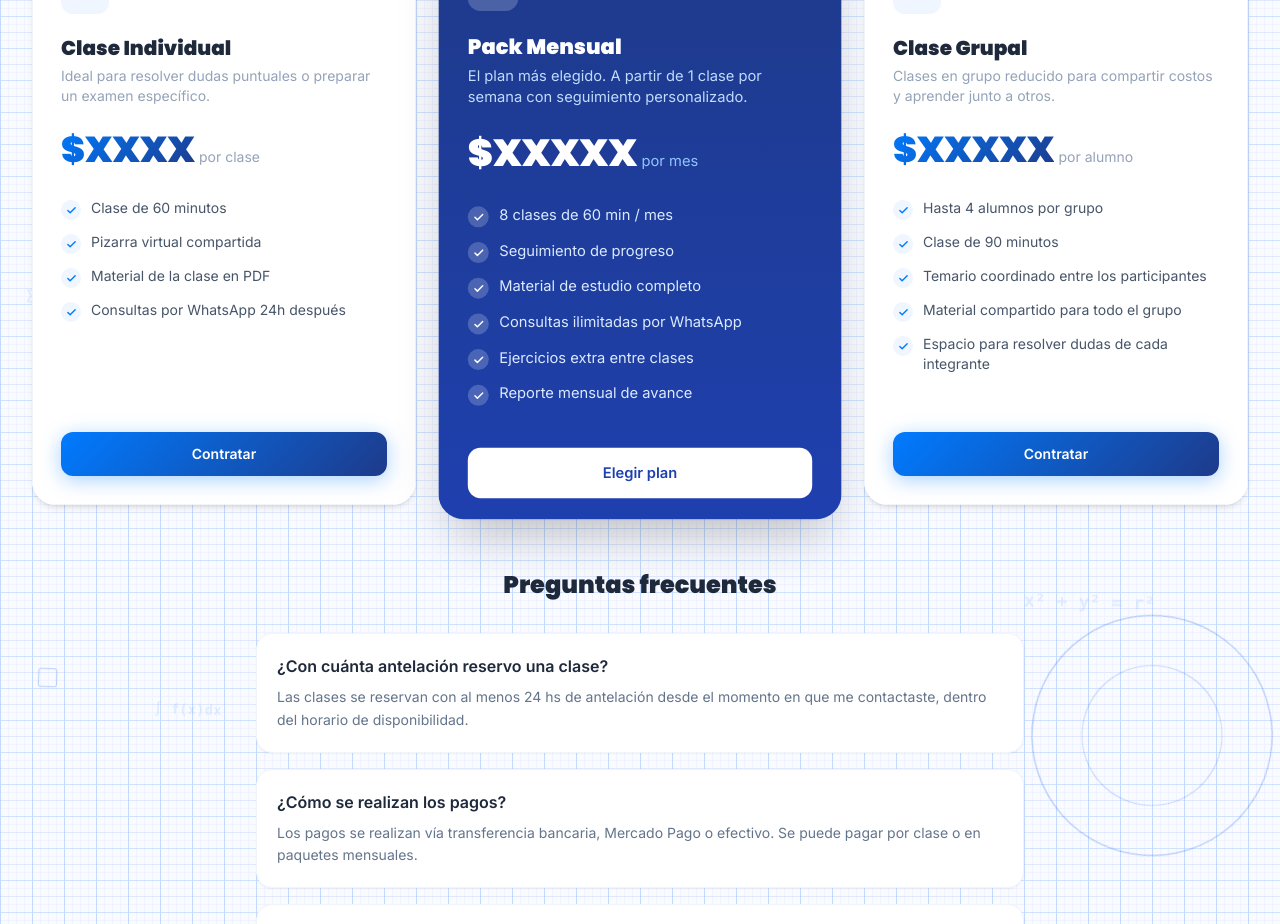
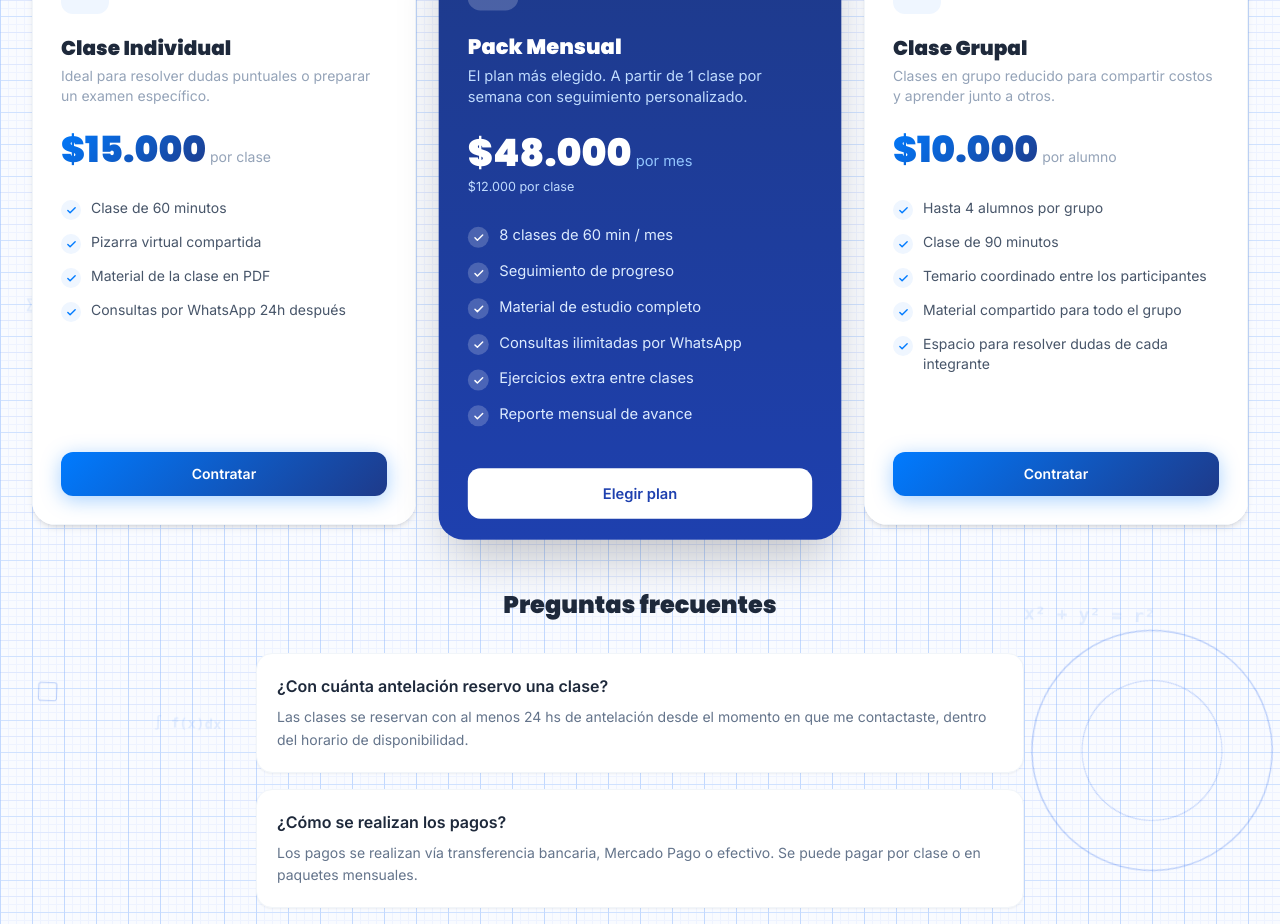
Before and after one commit to ramirolacci/LucaMartinezMath, a React (Vite) app: page / in a window 1280 px wide. Shown: the part 3760-4684 px from the top of the page. Built offline with nearby package versions, Linux system fonts and the light colour scheme.

Commit message:
add prices

```diff
--- a/src/components/Pricing.tsx
+++ b/src/components/Pricing.tsx
@@ -7,7 +7,7 @@ const plans = [
   {
     icon: Zap,
     name: 'Clase Individual',
-    price: '$XXXX',
+    price: '$15.000',
     period: 'por clase',
     description: 'Ideal para resolver dudas puntuales o preparar un examen específico.',
     features: [
@@ -23,8 +23,9 @@ const plans = [
   {
     icon: Star,
     name: 'Pack Mensual',
-    price: '$XXXXX',
+    price: '$48.000',
     period: 'por mes',
+    priceNote: '$12.000 por clase',
     description: 'El plan más elegido. A partir de 1 clase por semana con seguimiento personalizado.',
     features: [
       '8 clases de 60 min / mes',
@@ -41,7 +42,7 @@ const plans = [
   {
     icon: Crown,
     name: 'Clase Grupal',
-    price: '$XXXXX',
+    price: '$10.000',
     period: 'por alumno',
     description: 'Clases en grupo reducido para compartir costos y aprender junto a otros.',
     features: [
@@ -170,6 +171,11 @@ export default function Pricing() {
                   <span className={`text-sm ml-1 ${plan.highlight ? 'text-primary-300' : 'text-slate-400'}`}>
                     {plan.period}
                   </span>
+                  {plan.priceNote && (
+                    <div className={`text-xs mt-1 ${plan.highlight ? 'text-primary-200' : 'text-slate-500'}`}>
+                      {plan.priceNote}
+                    </div>
+                  )}
                 </div>
 
                 <ul className="space-y-3 mb-8 flex-1">
```
